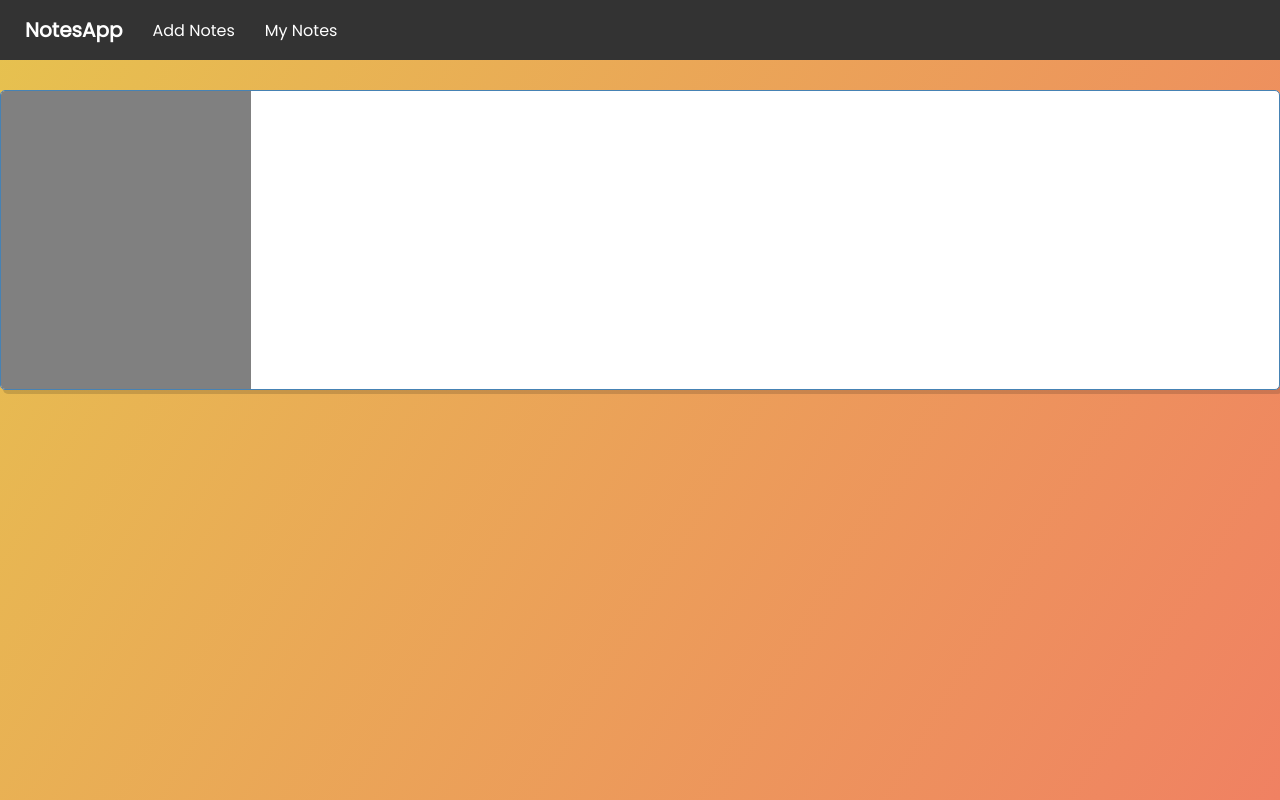
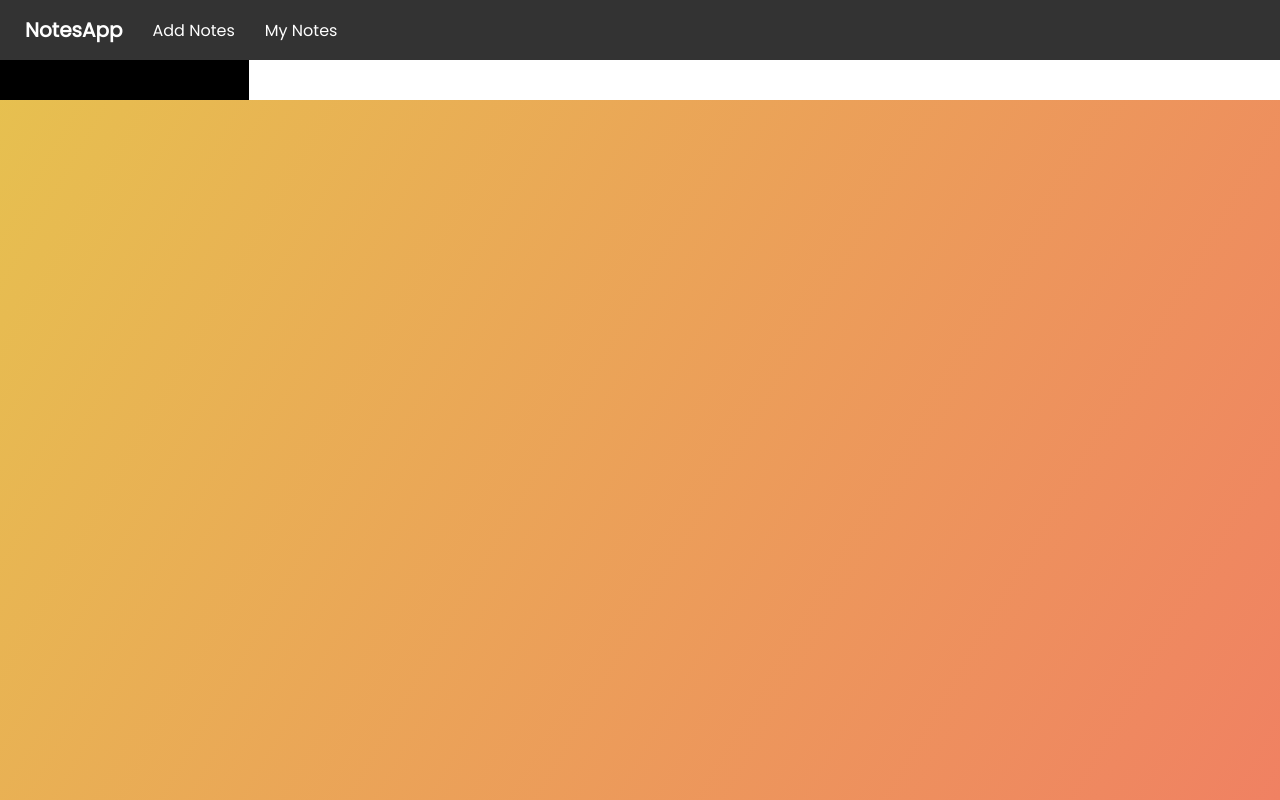
Before and after one commit to kumarShivamCodes/UI-Mini-Project, a React (Create React App) app: page /notes in a window 1280 px wide. Built offline with nearby package versions, Linux system fonts and the light colour scheme.

Commit message:
Adding required css for notes title scrolling

```diff
--- a/src/App.js
+++ b/src/App.js
@@ -1,5 +1,5 @@
 import React, { useState, useEffect } from "react";
-import { BrowserRouter as Router, Switch, Route, Link } from "react-router-dom";
+import { BrowserRouter as Router, Switch, Route } from "react-router-dom";
 import "./App.css";
 import Header from "./components/Header";
 import AddNote from "./components/AddNote";
--- a/src/components/Notes.js
+++ b/src/components/Notes.js
@@ -3,7 +3,7 @@ import Note from "./Note";
 
 const Notes = ({ notes, onNoteClick, emptySelectedNote }) => {
   return (
-    <div>
+    <div className="notesWrapper">
       {notes.map((note) => (
         <Note key={note.id} note={note} onNoteClick={onNoteClick} emptySelectedNote={emptySelectedNote} />
       ))}
--- a/src/index.css
+++ b/src/index.css
@@ -71,6 +71,87 @@ body {
   align-items: center;
   margin-bottom: 20px;
 }
+/* CSS for Notes Container */
+.notes {
+  display: flex;
+}
+
+/* CSS for Notes Sidebar */
+.noteSidebar {
+  flex: 1;
+  max-width: 250px;
+  background-color: black;
+  color: white;
+  padding: 20px;
+  border-right: 1px solid white;
+  overflow-y: auto;
+}
+.notesWrapper {
+  max-height: 400px;
+}
+
+.noteSidebar ul {
+  list-style-type: none;
+  padding: 0;
+}
+
+.note-title {
+  cursor: pointer;
+  font-weight: bold;
+  margin-bottom: 10px;
+}
+
+.note-title:hover {
+  color: #6c63ff;
+}
+
+/* CSS for Note Content */
+.noteContent {
+  flex: 1;
+  background-color: white;
+  color: black;
+  padding: 20px;
+}
+
+.add-form {
+  display: flex;
+  flex-direction: column;
+}
+
+.form-control {
+  margin: 20px 0;
+}
+
+.form-control label {
+  font-weight: bold;
+}
+
+.form-control input,
+.form-control textarea {
+  width: 100%;
+  padding: 10px;
+  border: 1px solid #ccc;
+  border-radius: 5px;
+}
+
+.form-control textarea {
+  resize: none;
+  height: 150px;
+}
+
+.btn {
+  display: inline-block;
+  background: #000;
+  color: #fff;
+  border: none;
+  padding: 10px 20px;
+  margin: 5px;
+  border-radius: 5px;
+  cursor: pointer;
+  text-decoration: none;
+  font-size: 15px;
+  font-family: inherit;
+}
 
 .btn:focus {
   outline: none;
@@ -81,77 +162,10 @@ body {
 }
 
 .btn-del {
-  background-color: red;
-}
-.add-form {
-  margin-bottom: 40px;
+  background: #ff0000;
 }
 
-.form-control {
-  margin: 20px 0;
+.btn-block {
+  display: block;
+  width: 100%;
 }
-
-.form-control label {
-  display: block;
-}
-
-.form-control input {
-  width: 100%;
-  height: 40px;
-  margin: 5px;
-  padding: 3px 7px;
-  font-size: 17px;
-}
-
-.form-control-check {
-  display: flex;
-  align-items: center;
-  justify-content: space-between;
-}
-
-.form-control-check label {
-  flex: 1;
-}
-
-.form-control-check input {
-  flex: 2;
-  height: 20px;
-}
-
-textarea {
-  width: 100%;
-  height: 150px;
-  padding: 10px;
-  border: 1px solid #ccc;
-  border-radius: 5px;
-  resize: none;
-  font-size: 14px;
-}
-
-.notes {
-  display: grid;
-  grid-template-columns: 250px 600px;
-  column-gap: 10px;
-  row-gap: 20px;
-  margin: 30px auto;
-  overflow: auto;
-  min-height: 300px;
-  border: 1px solid steelblue;
-  border-radius: 5px;
-  box-shadow: 3px 4px 0 rgba(0, 0, 0, 0.15);
-  background-color: white;
-  margin-bottom: 20px;
-}
-.noteSidebar {
-  background-color: gray;
-  padding-top: 14px;
-  padding-left: 10px;
-}
-.note-title:hover {
-  color: rgb(223, 153, 74);
-  cursor: pointer;
-}
-footer {
-  margin-top: 30px;
-  text-align: center;
-}
```
